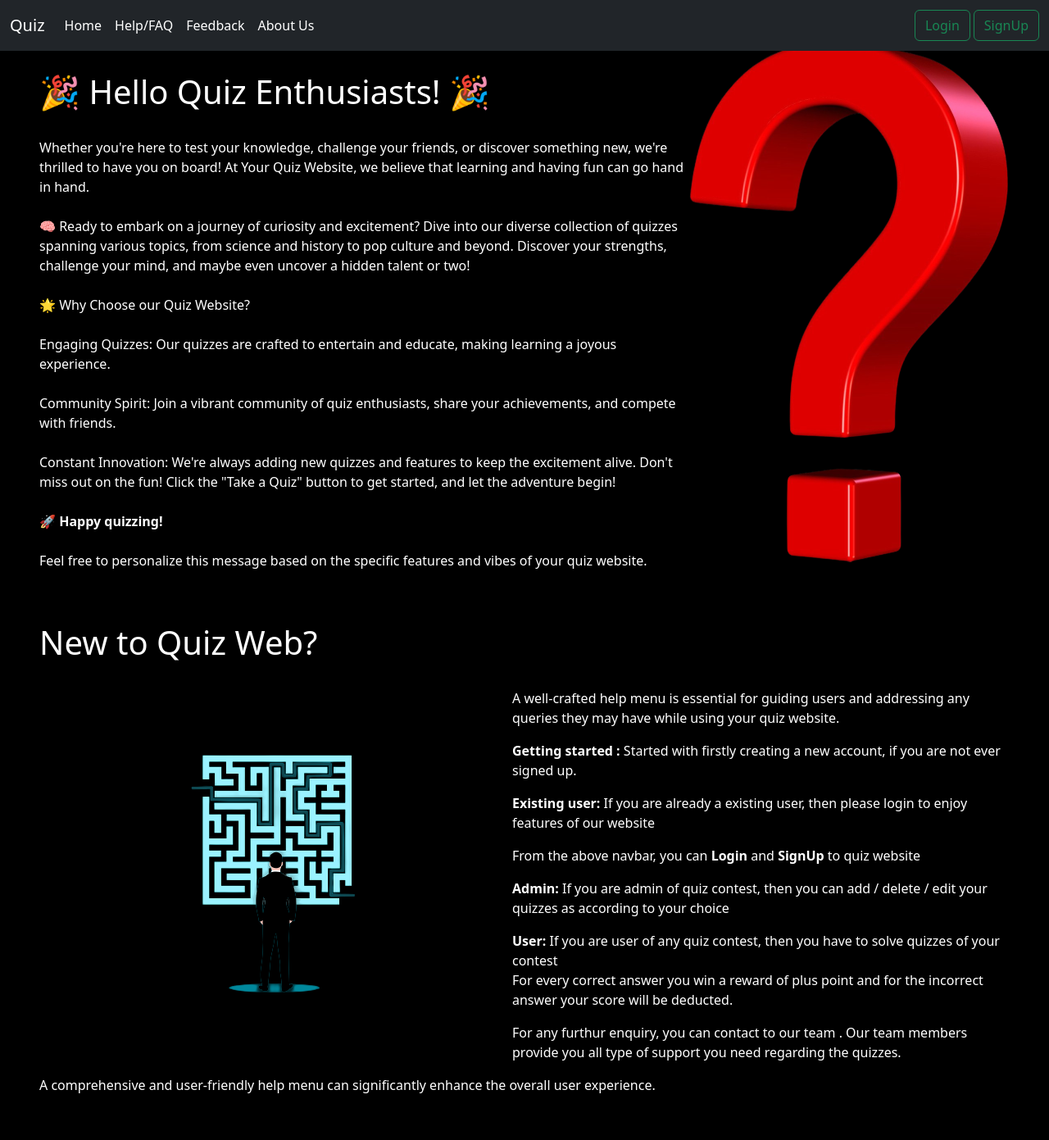
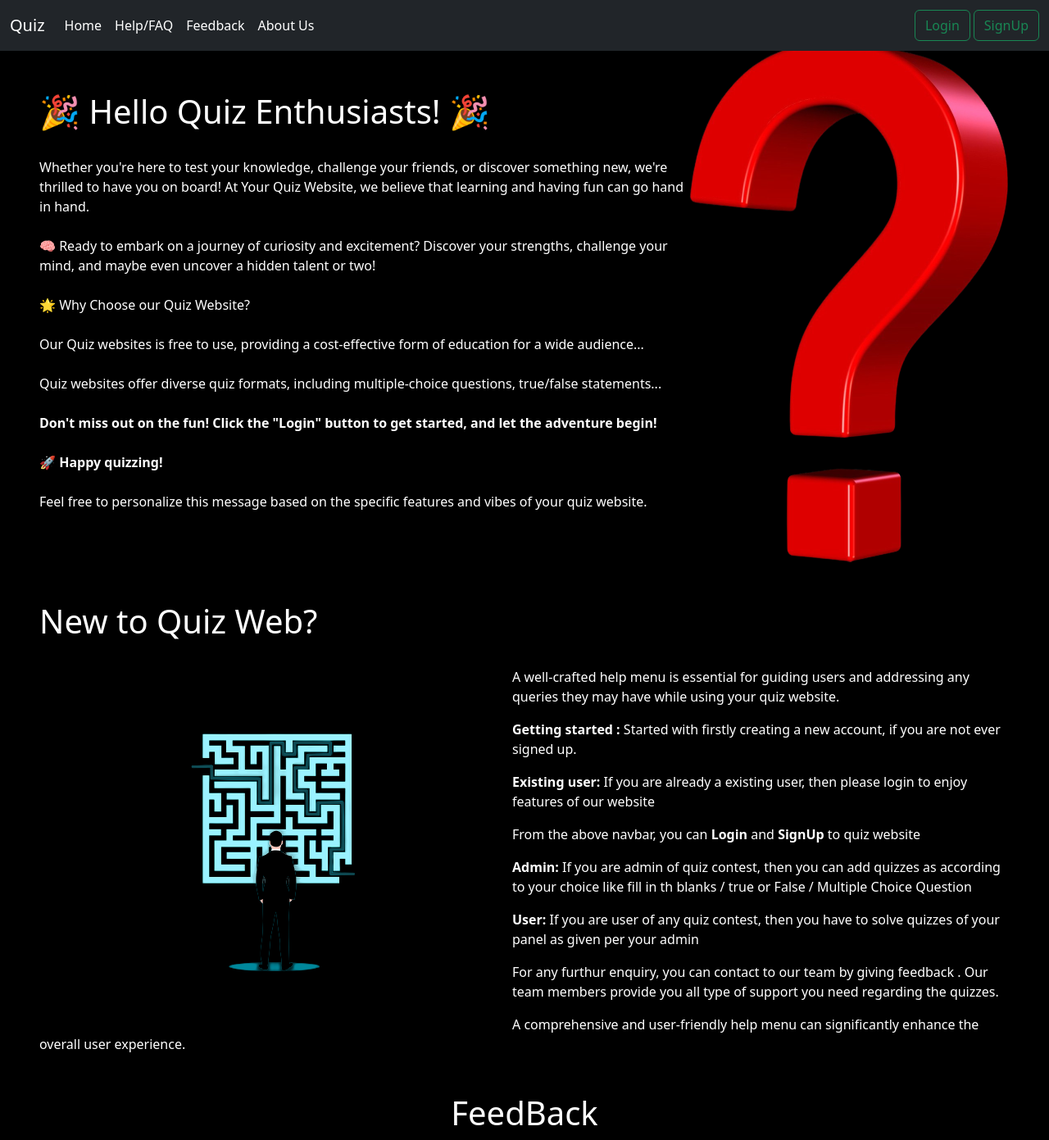
Before and after one commit to Asthasingh10/quiz-website, a PHP site: page / in a window 1280 px wide. Shown: the top 1391 px of the page at 82% size. Run offline with PHP 8.4, Linux system fonts and the light colour scheme.

Commit message:
succesfull site

```diff
--- a/index.php
+++ b/index.php
@@ -41,24 +41,23 @@
         </div>
     </nav>
     <div class="content-page" id="home">
-        <div> <br>
+        <div> <br><br>
             <p>
             <h1> 🎉 Hello Quiz Enthusiasts! 🎉 </h1> <br>
             Whether you're here to test your knowledge, challenge your friends, or discover something new, we're
             thrilled to have you on board! At Your Quiz Website, we believe that learning and having fun can go
             hand in hand. <br><br>
-            🧠 Ready to embark on a journey of curiosity and excitement? Dive into our diverse collection of quizzes
-            spanning various topics, from science and history to pop culture and beyond. Discover your strengths,
+            🧠 Ready to embark on a journey of curiosity and excitement? Discover your strengths,
             challenge your mind, and maybe even uncover a hidden talent or two!
             <br><br>
             🌟 Why Choose our Quiz Website? <br><br>
 
-            Engaging Quizzes: Our quizzes are crafted to entertain and educate, making learning a joyous experience.
+            Our Quiz websites is free to use, providing a cost-effective form of education for a wide audience...
             <br> <br>
-            Community Spirit: Join a vibrant community of quiz enthusiasts, share your achievements, and compete with
-            friends. <br><br>
-            Constant Innovation: We're always adding new quizzes and features to keep the excitement alive.
-            Don't miss out on the fun! Click the "Take a Quiz" button to get started, and let the adventure begin!
+            Quiz websites offer diverse quiz formats, including multiple-choice questions, true/false statements...
+            <br><br>
+
+            <b> Don't miss out on the fun! Click the "Login" button to get started, and let the adventure begin! </b>
             <br><br>
             <b> 🚀 Happy quizzing! </b>
             <br><br>
@@ -82,12 +81,13 @@
                 <p><b>Existing user: </b>If you are already a existing user, then please login to enjoy features of our
                     website</p>
                 <p>From the above navbar, you can <b>Login</b> and <b>SignUp</b> to quiz website</p>
-                <p><b>Admin:</b> If you are admin of quiz contest, then you can add / delete / edit your quizzes as
-                    according to your choice</p>
-                <p><b>User:</b> If you are user of any quiz contest, then you have to solve quizzes of your contest <br>
-                    For every correct answer you win a reward of plus point and for the incorrect answer your score will
-                    be deducted. </p>
-                <p>For any furthur enquiry, you can contact to our team . Our team members provide you all type of
+                <p><b>Admin:</b> If you are admin of quiz contest, then you can add quizzes as
+                    according to your choice like fill in th blanks / true or False / Multiple Choice Question</p>
+                <p><b>User:</b> If you are user of any quiz contest, then you have to solve quizzes of your panel as
+                    given per your admin <br>
+                </p>
+                <p>For any furthur enquiry, you can contact to our team by giving feedback . Our team members provide
+                    you all type of
                     support you need regarding the quizzes. </p>
                 <p>A comprehensive and user-friendly help menu can significantly enhance the overall user experience.
                 </p>
@@ -96,7 +96,6 @@
     </div>
 
     <div id="feedback">
-        <br>
         <h1>FeedBack</h1>
         <div class="content-feedback">
             <div>
@@ -105,36 +104,44 @@
             <div>
                 <form action="index.php" method="post">
                     <div class="form-group mb-3">
-                    <input type="text" class="form-control" maxlength="100" name="feedback1" placeholder="What did you enjoy the most about using our quiz platform?">
+                        <input type="text" class="form-control" maxlength="100" name="feedback1"
+                            placeholder="What did you enjoy the most about using our quiz platform?">
                     </div>
                     <div class="form-group  mb-3">
-                    <input type="text" class="form-control" maxlength="100" name="feedback2" placeholder="Did you find a variety of quizzes that matched your interests?">
+                        <input type="text" class="form-control" maxlength="100" name="feedback2"
+                            placeholder="Did you find a variety of quizzes that matched your interests?">
                     </div>
                     <div class="form-group  mb-3">
-                    <input type="text" class="form-control" maxlength="100" name="feedback3" placeholder="What improvements would you suggest to enhance community interactions?">
+                        <input type="text" class="form-control" maxlength="100" name="feedback3"
+                            placeholder="What improvements would you suggest to enhance community interactions?">
                     </div>
                     <div class="form-group  mb-3">
-                    <input type="text" class="form-control" maxlength="100" name="feedback4" placeholder="Is there anything else you would like to share about your experience with our quiz website?">
+                        <input type="text" class="form-control" maxlength="100" name="feedback4"
+                            placeholder="Is there anything else you would like to share about your experience with our quiz website?">
                     </div>
                     <div class="form-group  mb-3">
-                    <input type="text" class="form-control" maxlength="100" name="feedback5" placeholder="Are there any features or functionalities you feel are lacking on our website?">
+                        <input type="text" class="form-control" maxlength="100" name="feedback5"
+                            placeholder="Are there any features or functionalities you feel are lacking on our website?">
                     </div>
                     <div class="form-group  mb-3">
-                    <input type="text" class="form-control" maxlength="100" name="feedback6" placeholder="Any other suggestion...?">
+                        <input type="text" class="form-control" maxlength="100" name="feedback6"
+                            placeholder="Any other suggestion...?">
                     </div>
                     <button type="submit" class="btn btn-light">Submit</button>
+            </div>
             </form>
             <?php
                 include "connect.php";
             ?>
-        </div>
+
         </div>
     </div>
     <br>
     <div id="about">
         <h1>Our Team Members</h1> <br> <br>
         <div class="content-about">
-            <div class="card mb-3 me-4 p-4 namecard" style="max-width: 540px; box-shadow: 8px 8px 8px rgb(104, 99, 99); cursor: pointer;">
+            <div class="card mb-3 me-4 p-4 namecard"
+                style="max-width: 540px; box-shadow: 8px 8px 8px rgb(104, 99, 99); cursor: pointer;">
                 <div class="row g-0">
                     <div class="col-md-4">
                         <img src="help.png" class="img-fluid rounded-start" alt="...">
@@ -146,7 +153,8 @@
                     </div>
                 </div>
             </div>
-            <div class="card mb-3 me-4 p-4 namecard" style="max-width: 540px; box-shadow: 8px 8px 8px rgb(104, 99, 99); cursor: pointer;">
+            <div class="card mb-3 me-4 p-4 namecard"
+                style="max-width: 540px; box-shadow: 8px 8px 8px rgb(104, 99, 99); cursor: pointer;">
                 <div class="row g-0">
                     <div class="col-md-4">
                         <img src="help.png" class="img-fluid rounded-start" alt="...">
@@ -158,7 +166,8 @@
                     </div>
                 </div>
             </div>
-            <div class="card mb-3 me-4 p-4 namecard" style="max-width:540px; box-shadow: 8px 8px 8px rgb(104, 99, 99); cursor: pointer;">
+            <div class="card mb-3 me-4 p-4 namecard"
+                style="max-width:540px; box-shadow: 8px 8px 8px rgb(104, 99, 99); cursor: pointer;">
                 <div class="row g-0">
                     <div class="col-md-4">
                         <img src="help.png" class="img-fluid rounded-start" alt="...">
@@ -170,7 +179,8 @@
                     </div>
                 </div>
             </div>
-            <div class="card mb-3 me-4 p-4 namecard" style="max-width: 540px; box-shadow: 8px 8px 8px rgb(104, 99, 99); cursor: pointer;">
+            <div class="card mb-3 me-4 p-4 namecard"
+                style="max-width: 540px; box-shadow: 8px 8px 8px rgb(104, 99, 99); cursor: pointer;">
                 <div class="row g-0">
                     <div class="col-md-4">
                         <img src="help.png" class="img-fluid rounded-start" alt="...">
@@ -189,8 +199,8 @@
         <p>@madebyteamMembers</p>
     </div>
     <script src="https://cdn.jsdelivr.net/npm/bootstrap@5.3.2/dist/js/bootstrap.bundle.min.js"
-        integrity="sha384-C6RzsynM9kWDrMNeT87bh95OGNyZPhcTNXj1NW7RuBCsyN/o0jlpcV8Qyq46cDfL"
-        crossorigin="anonymous"></script>
+        integrity="sha384-C6RzsynM9kWDrMNeT87bh95OGNyZPhcTNXj1NW7RuBCsyN/o0jlpcV8Qyq46cDfL" crossorigin="anonymous">
+    </script>
 </body>
 
 </html>
--- a/login.php
+++ b/login.php
@@ -48,13 +48,13 @@
                 <h2>LOGIN</h2>
                 <div class="input-box">
                     <i class="fa-solid fa-lock" style="color: #e2e3e4;"></i>
-                    <label for="Username">Username</label>
+                    <label for="Username"></label>
                     <input type="text" required placeholder="Enter UserName" name="usernamee">
 
                 </div>
                 <div class="input-box">
                     <i class="fa-solid fa-lock"></i>
-                    <label for="password">Password</label>
+                    <label for="password"></label>
                     <input type="password" required name="password" placeholder="Enter Password">
                 </div>
                 <button type="submit" class="btn">Login</button>
```
Lines whose indentation alone changed are shown as unchanged.
